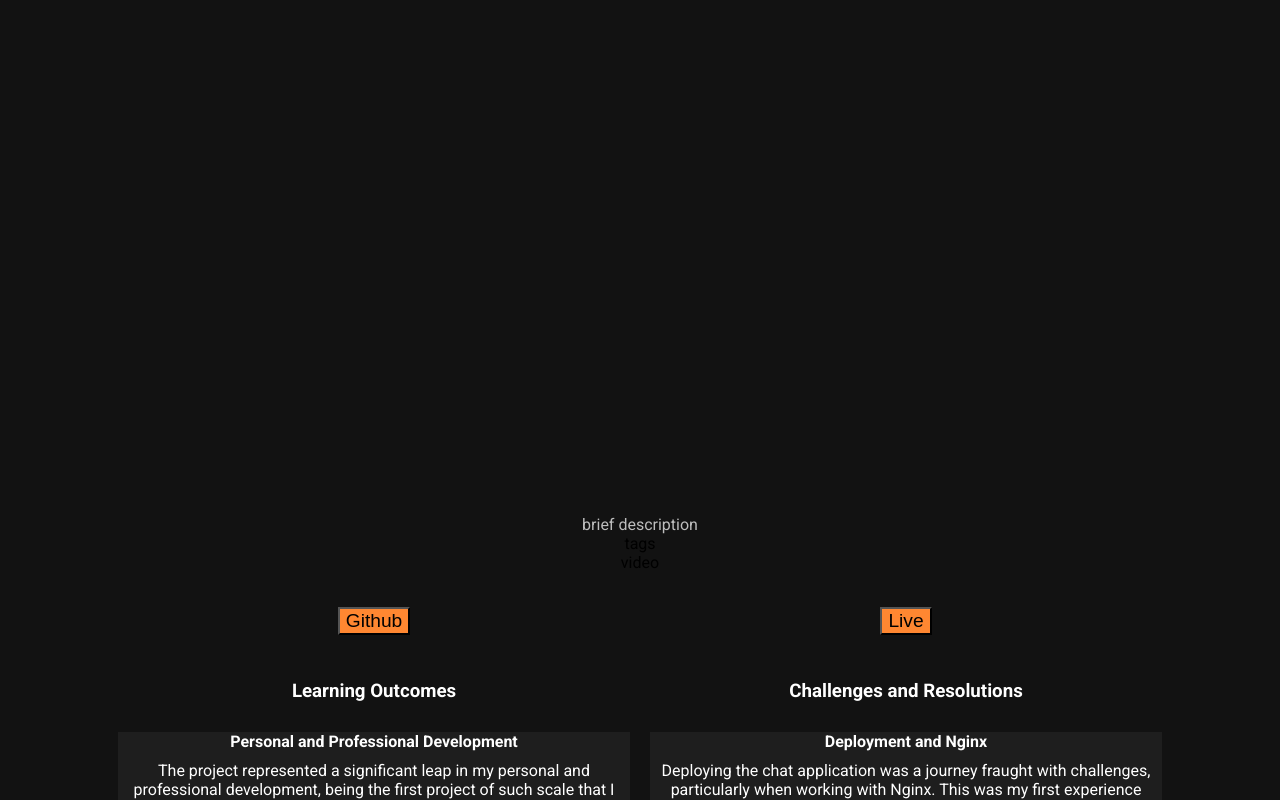
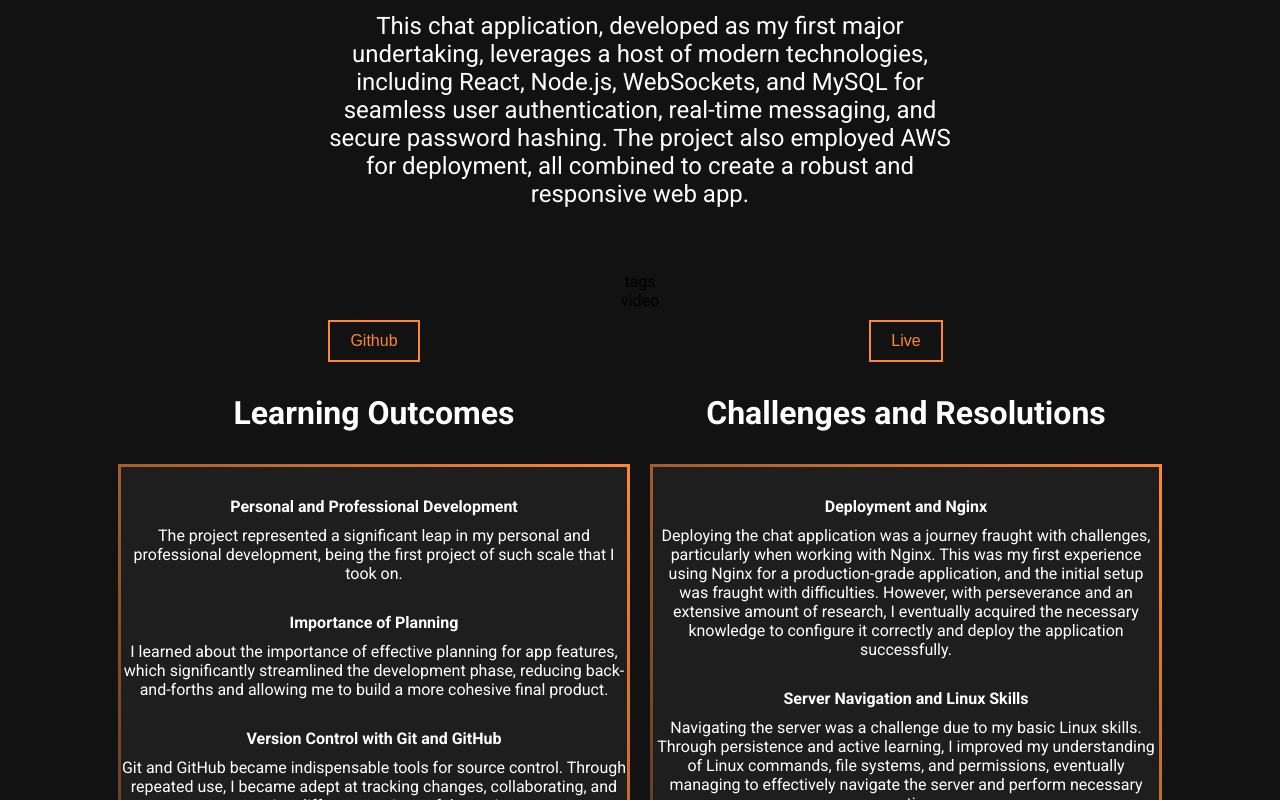
Before and after one commit to TuckerWhitaker/Portfolio, a React (Create React App) app in the folder client/: page /test in a window 1280 px wide. Shown: the top 800 px of the page. Built offline with nearby package versions, Linux system fonts and the light colour scheme.

Commit message:
ProjectPage Css

```diff
--- a/client/src/components/Test.jsx
+++ b/client/src/components/Test.jsx
@@ -9,7 +9,13 @@ function Test() {
 				href="https://fonts.googleapis.com/css2?family=Roboto:wght@400;500;700&display=swap"
 				rel="stylesheet"
 			/>
-			<div className="testText">brief description</div>
+			<div className="testText">
+				This chat application, developed as my first major undertaking,
+				leverages a host of modern technologies, including React, Node.js,
+				WebSockets, and MySQL for seamless user authentication, real-time
+				messaging, and secure password hashing. The project also employed AWS
+				for deployment, all combined to create a robust and responsive web app.
+			</div>
 			<div className="testTagsContainer">tags</div>
 			<div className="testVideo">video</div>
 			<div className="testColumnContainer">
--- a/client/src/components/css/Test.css
+++ b/client/src/components/css/Test.css
@@ -2,7 +2,7 @@
 	display: flex;
 	flex-direction: column;
 	width: 100vw;
-	height: 250vh;
+	height: 150vh;
 	background-color: #121212;
 	justify-content: center;
 	font-family: "Roboto", sans-serif;
@@ -12,7 +12,11 @@
 }
 
 .testText {
-	color: #bdbdbd;
+	width: 50%;
+	align-self: center;
+	margin: 5%;
+	font-size: 150%;
+	color: #ffffff;
 }
 
 .testVideo {
@@ -30,18 +34,30 @@
 }
 
 .testColumnButton {
-	font-size: larger;
-	width: fit-content;
-	height: 15%;
+	background-color: transparent;
+	color: #ff8731;
+	border: 2px solid #ff8731;
+	padding: 10px 20px;
+	text-align: center;
+	text-decoration: none;
+	display: inline-block;
+	font-size: 16px;
+	transition-duration: 0.4s;
+	cursor: pointer;
+}
+
+.testColumnButton:hover {
 	background-color: #ff8731;
-	color: #000000;
-	margin: 5%;
+	color: #121212;
 }
 
 .testColumnTitle {
+	font-size: 200%;
 	color: #ffffff;
 }
 .testColumnTextContainer {
+	border-style: solid;
+	border-image: linear-gradient(45deg, #00000000, #ff8731) 1;
 	background-color: #1e1e1e;
 }
 .testColumnTextSubTitle {
```
